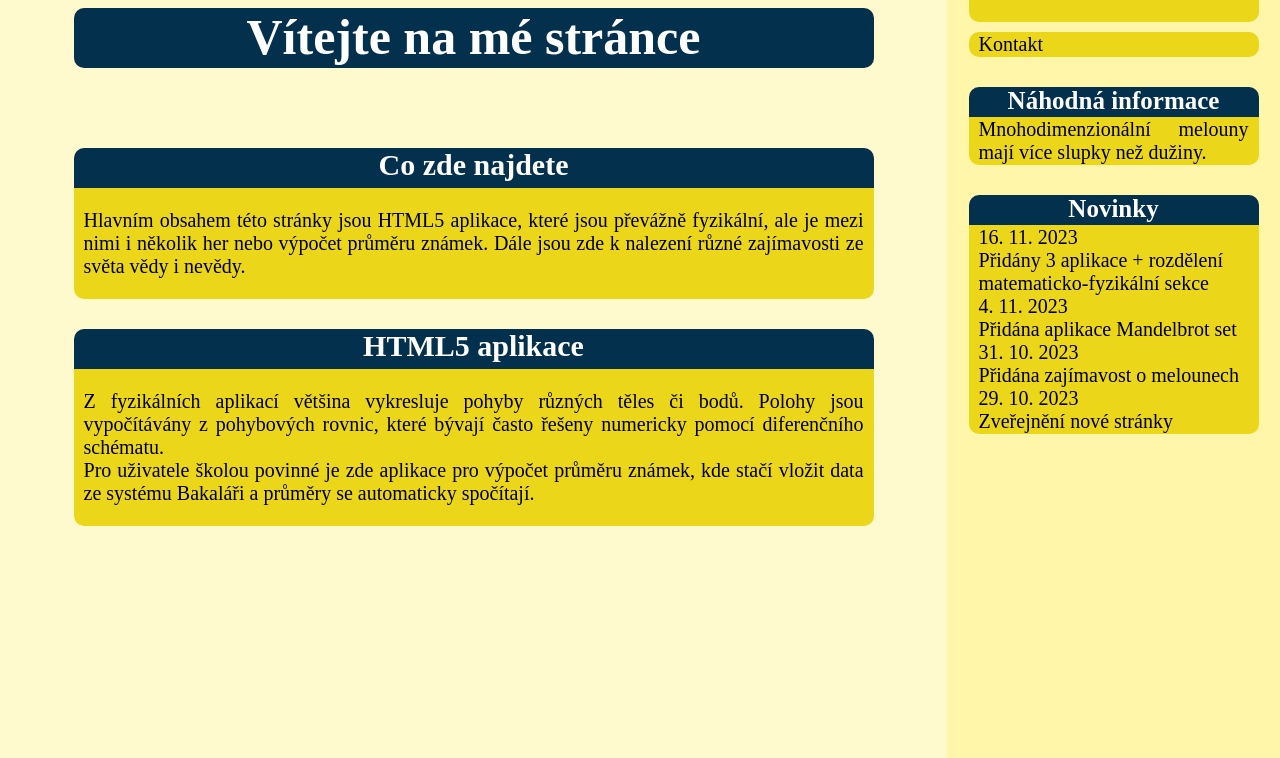
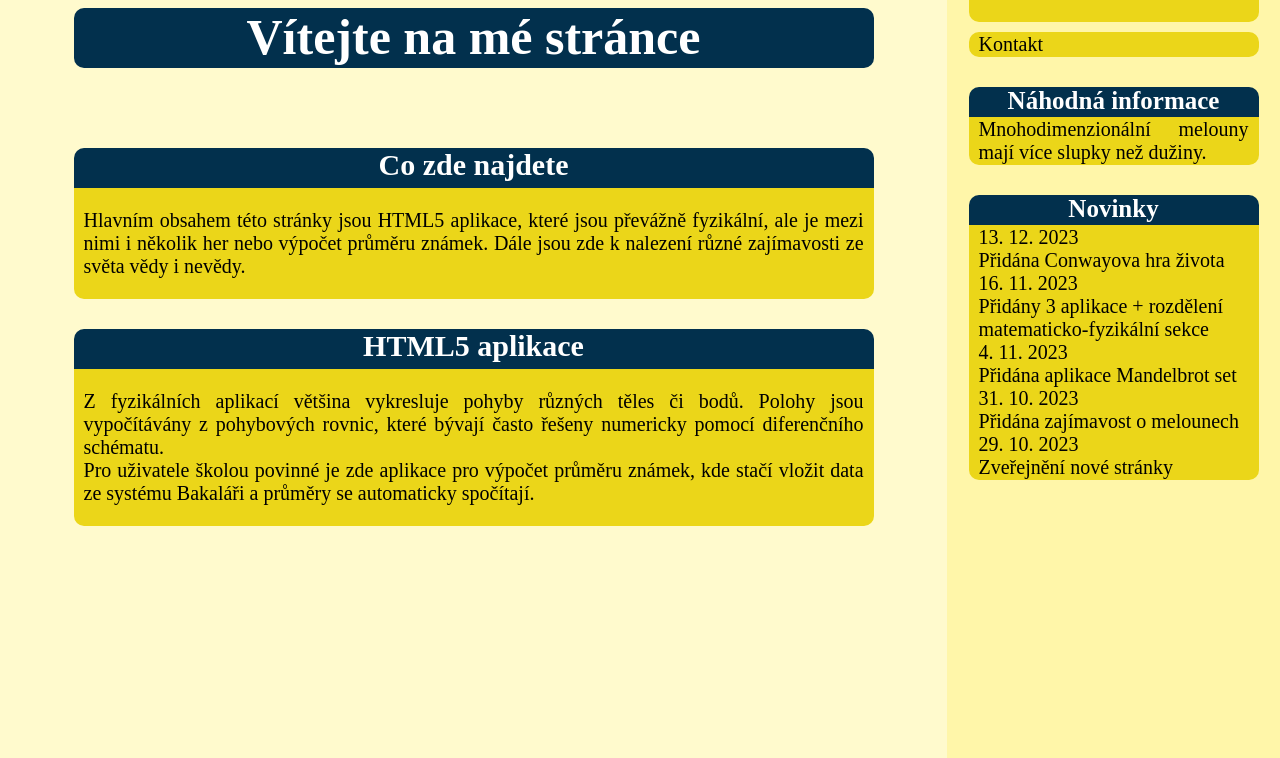
Before and after one commit to Filipcihlar/Filipcihlar.github.io, a plain HTML site: page index.html in a window 1280 px wide. Shown: the part 92-850 px from the top of the page. Drawn offline with nearby package versions, Linux system fonts and the light colour scheme; some packages are replaced by stand-ins of ours.

Commit message:
Update index.html

```diff
--- a/index.html
+++ b/index.html
@@ -112,6 +112,8 @@
             <div style="display: inline-block; margin-top: 30px;">
                 <div class="nadpis" style="width: 290px; font-size: 25px; height: 30px;"><label>Novinky</label></div>
                 <div class="obsah" style="width: 270px; text-align: left;">
+                    <label>13. 12. 2023</label><br>
+                    <label>Přidána Conwayova hra života</label><br>
                     <label>16. 11. 2023</label><br>
                     <label>Přidány 3 aplikace + rozdělení matematicko-fyzikální sekce</label><br>
                     <label>4. 11. 2023</label><br>
```
